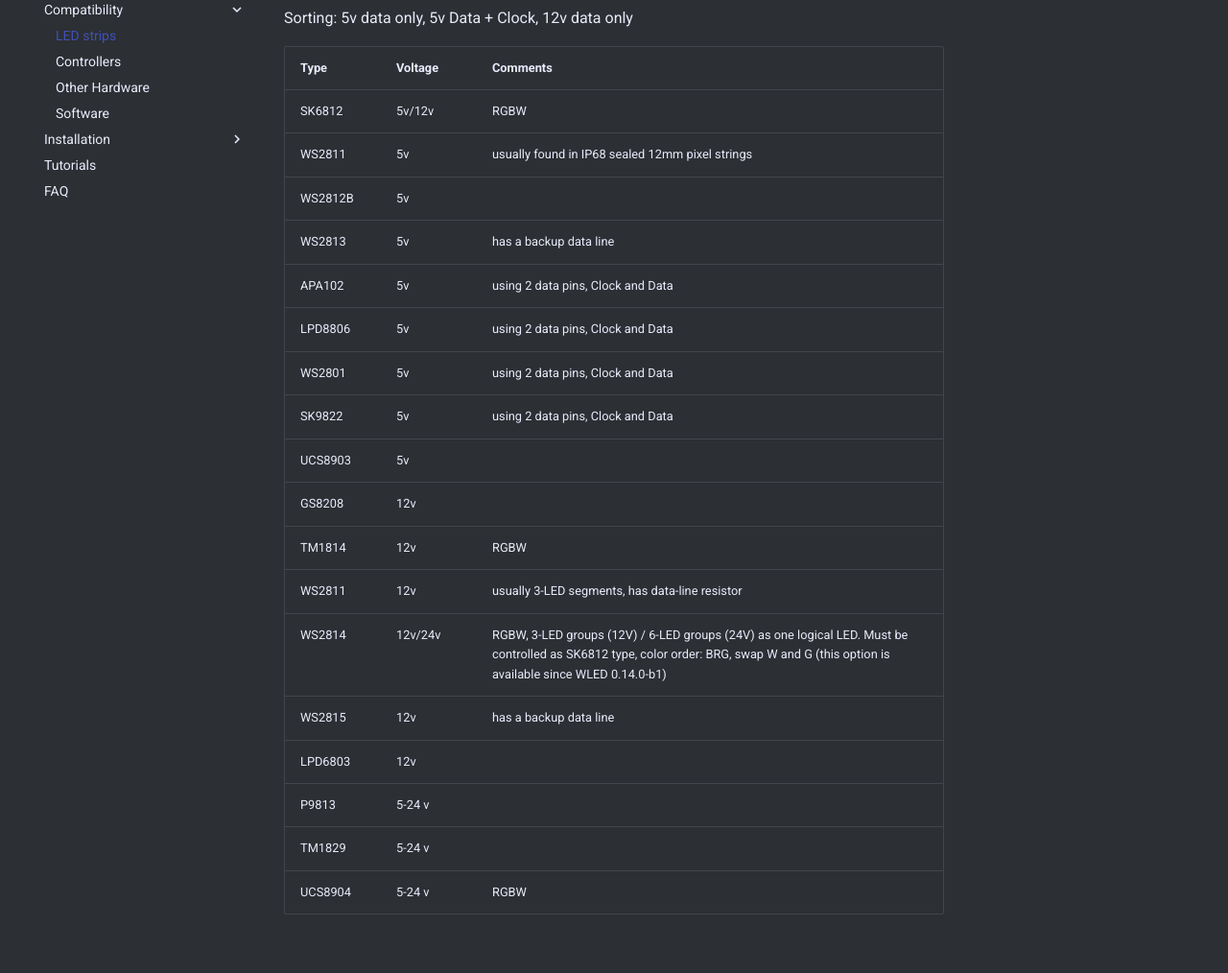
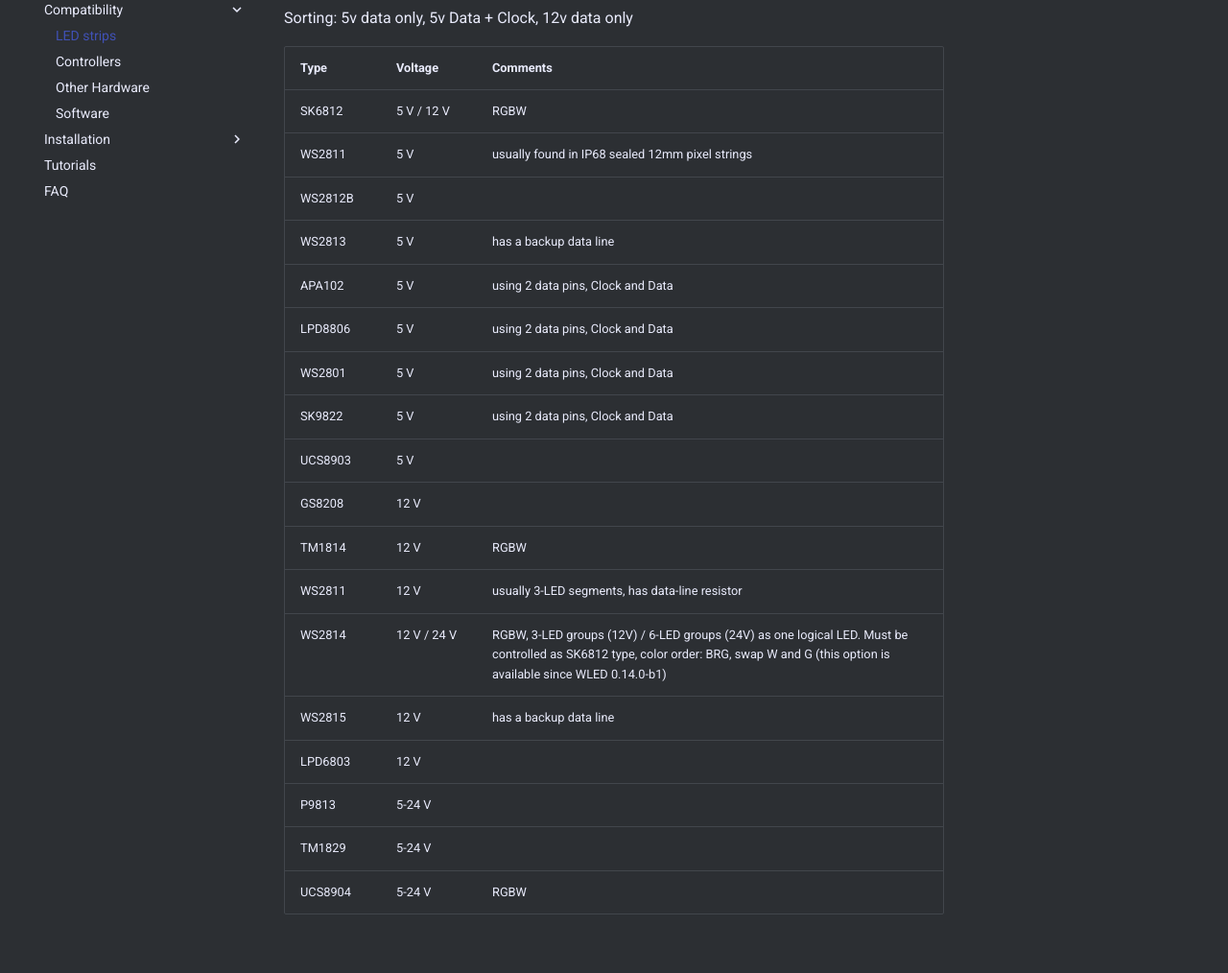
Before and after one commit to Aircoookie/WLED-Docs, an MkDocs documentation site: the page built from docs/basics/compatible-led-strips.md, in a window 1280 px wide and 1400 px high, scrolled down 351 px. Shown: the part 152-1166 px from the top of the window at 96% size. Built offline with MkDocs 1.6.1 and Material for MkDocs 9.7.7, drawn with Linux system fonts in a browser that asks for light colours; comment, search, counter and statistics services are not loaded.

Commit message:
Unify voltage specifications
The formatting of voltage specifications changed between lowercase and uppercase as well as with and without space. Inserted spaces and used uppercase according to SI style conventions. Kept range (5-24 V) when ranging three or more voltage levels and explicit (5 V / 12 V) for two levels

```diff
--- a/docs/basics/compatible-led-strips.md
+++ b/docs/basics/compatible-led-strips.md
@@ -15,24 +15,24 @@
 
 | Type | Voltage | Comments |
 |---|---|---|
-SK6812 | 5v/12v | RGBW
-WS2811 | 5v | usually found in IP68 sealed 12mm pixel strings
-WS2812B | 5v |
-WS2813 | 5v | has a backup data line
-APA102 | 5v | using 2 data pins, Clock and Data
-LPD8806 | 5v | using 2 data pins, Clock and Data
-WS2801 | 5v | using 2 data pins, Clock and Data
-SK9822 | 5v | using 2 data pins, Clock and Data
-UCS8903 | 5v |
-GS8208 | 12v |
-TM1814 | 12v | RGBW
-WS2811 | 12v | usually 3-LED segments, has data-line resistor
-WS2814 | 12v/24v | RGBW, 3-LED groups (12V) / 6-LED groups (24V) as one logical LED. Must be controlled as SK6812 type, color order: BRG, swap W and G (this option is available since WLED 0.14.0-b1)
-WS2815 | 12v | has a backup data line
-LPD6803 | 12v |
-P9813 | 5-24 v |
-TM1829 | 5-24 v |
-UCS8904 | 5-24 v | RGBW
+SK6812 | 5&nbsp;V / 12&nbsp;V | RGBW
+WS2811 | 5&nbsp;V | usually found in IP68 sealed 12mm pixel strings
+WS2812B | 5&nbsp;V |
+WS2813 | 5&nbsp;V | has a backup data line
+APA102 | 5&nbsp;V | using 2 data pins, Clock and Data
+LPD8806 | 5&nbsp;V | using 2 data pins, Clock and Data
+WS2801 | 5&nbsp;V | using 2 data pins, Clock and Data
+SK9822 | 5&nbsp;V | using 2 data pins, Clock and Data
+UCS8903 | 5&nbsp;V |
+GS8208 | 12&nbsp;V |
+TM1814 | 12&nbsp;V | RGBW
+WS2811 | 12&nbsp;V | usually 3-LED segments, has data-line resistor
+WS2814 | 12&nbsp;V / 24&nbsp;V | RGBW, 3-LED groups (12V) / 6-LED groups (24V) as one logical LED. Must be controlled as SK6812 type, color order: BRG, swap W and G (this option is available since WLED 0.14.0-b1)
+WS2815 | 12&nbsp;V | has a backup data line
+LPD6803 | 12&nbsp;V |
+P9813 | 5-24&nbsp;V |
+TM1829 | 5-24&nbsp;V |
+UCS8904 | 5-24&nbsp;V | RGBW
 
 ## Non-Addressable LED Strips
 
```
